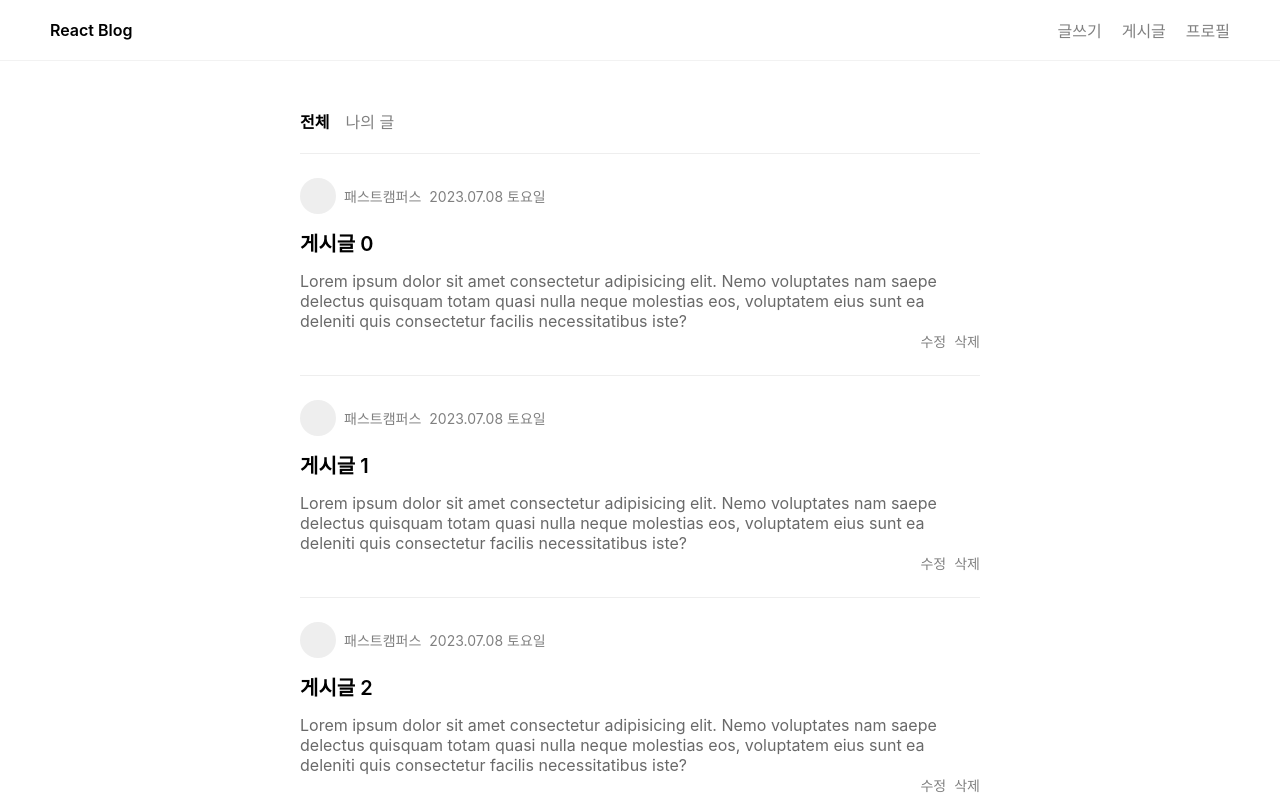
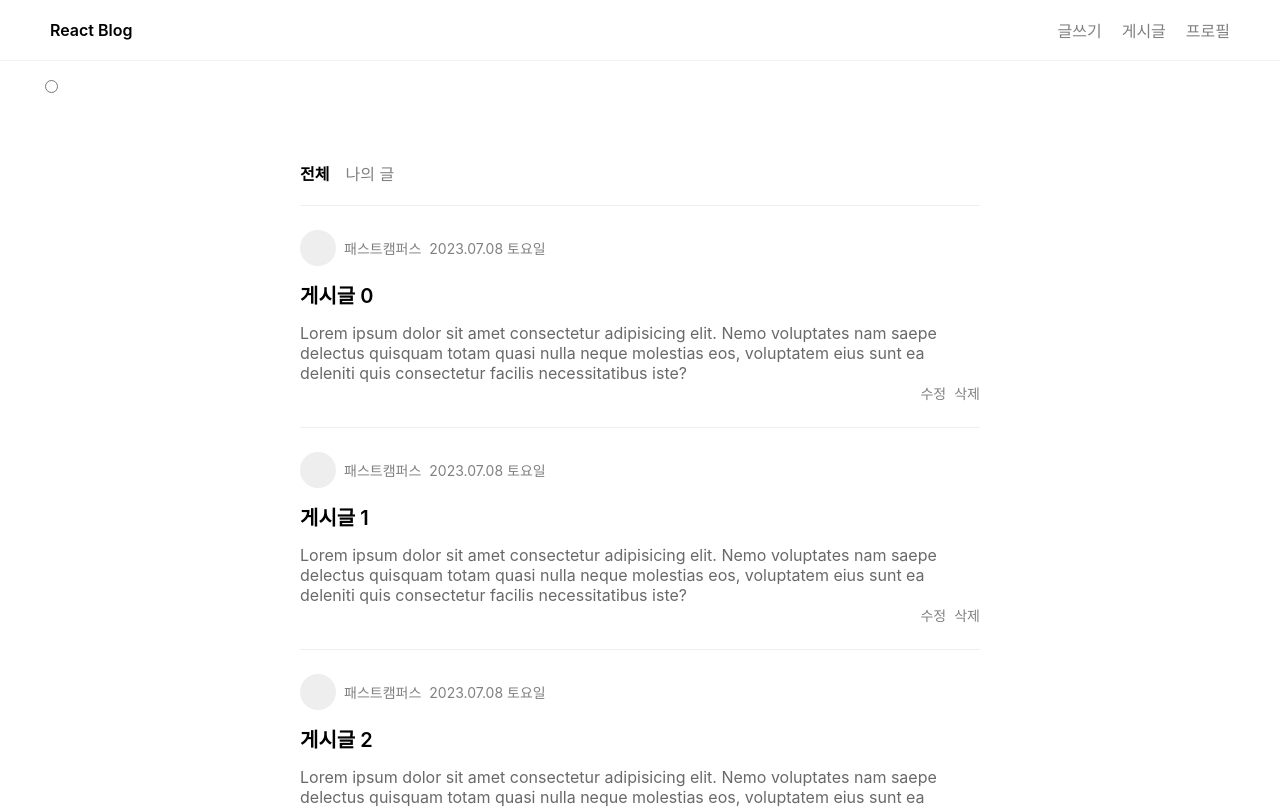
Before and after one commit to hoonj170214/blog, a React (Create React App) app: page / in a window 1280 px wide. Shown: the top 808 px of the page. Built offline with nearby package versions, Linux system fonts and the light colour scheme.

Commit message:
feat:tsconfig.json 수정. 정적경로로 파일 import

```diff
--- /dev/null
+++ b/src/components/Carousel.tsx
@@ -0,0 +1,16 @@
+import {useState} from 'react';
+
+export default function Carousel(){
+    const [activeImage, setActiveImage] = useState();
+
+    return (<>
+    <div>
+        <div className='carousel'>
+            <ul className='carousel__slides'>
+                <input type="radio" />
+            </ul>
+
+        </div>
+    </div>
+    </>)
+}
--- a/src/pages/home/index.tsx
+++ b/src/pages/home/index.tsx
@@ -1,12 +1,13 @@
-import { Link } from 'react-router-dom';
-import Header from '../../components/Header';
-import Footer from '../../components/Footer';
-import PostList from '../../components/PostList';
+import Header from 'components/Header';
+import Footer from 'components/Footer';
+import PostList from 'components/PostList';
+import Carousel from 'components/Carousel';
 
 export default function Home() {
   return (
     <div>
       <Header />
+      <Carousel/>
       <PostList />
       <Footer />
     </div>
--- a/src/pages/posts/detail.tsx
+++ b/src/pages/posts/detail.tsx
@@ -1,6 +1,6 @@
-import Header from '../../components/Header';
-import PostDetail from '../../components/PostDetail';
-import Footer from '../../components/Footer';
+import Header from 'components/Header';
+import PostDetail from 'components/PostDetail';
+import Footer from 'components/Footer';
 
 export default function PostDetailPage() {
   // 포스트를 가져오는 작업, 포스트가 어떤 포스트인지 분류하는 작업을 해야 하기 때문에 따로 레이아웃을 컴포넌트로 빼서 작업했다.
--- a/src/pages/posts/index.tsx
+++ b/src/pages/posts/index.tsx
@@ -1,6 +1,6 @@
-import Footer from '../../components/Footer';
-import Header from '../../components/Header';
-import PostList from '../../components/PostList';
+import Footer from 'components/Footer';
+import Header from 'components/Header';
+import PostList from 'components/PostList';
 export default function PostsPage() {
   return (
     <>
--- a/src/pages/posts/new.tsx
+++ b/src/pages/posts/new.tsx
@@ -1,6 +1,6 @@
-import Footer from '../../components/Footer';
-import Header from '../../components/Header';
-import PostDetail from '../../components/PostDetail';
+import Footer from 'components/Footer';
+import Header from 'components/Header';
+import PostDetail from 'components/PostDetail';
 
 export default function PostNew() {
   return (
```
Also changed, not shown: src/components/Router.tsx (+8 -9 lines), src/pages/profile/index.tsx (+4 -4 lines), tsconfig.json (+8 -1 lines), 2 other files (tests, documents, lock files or other folders).
